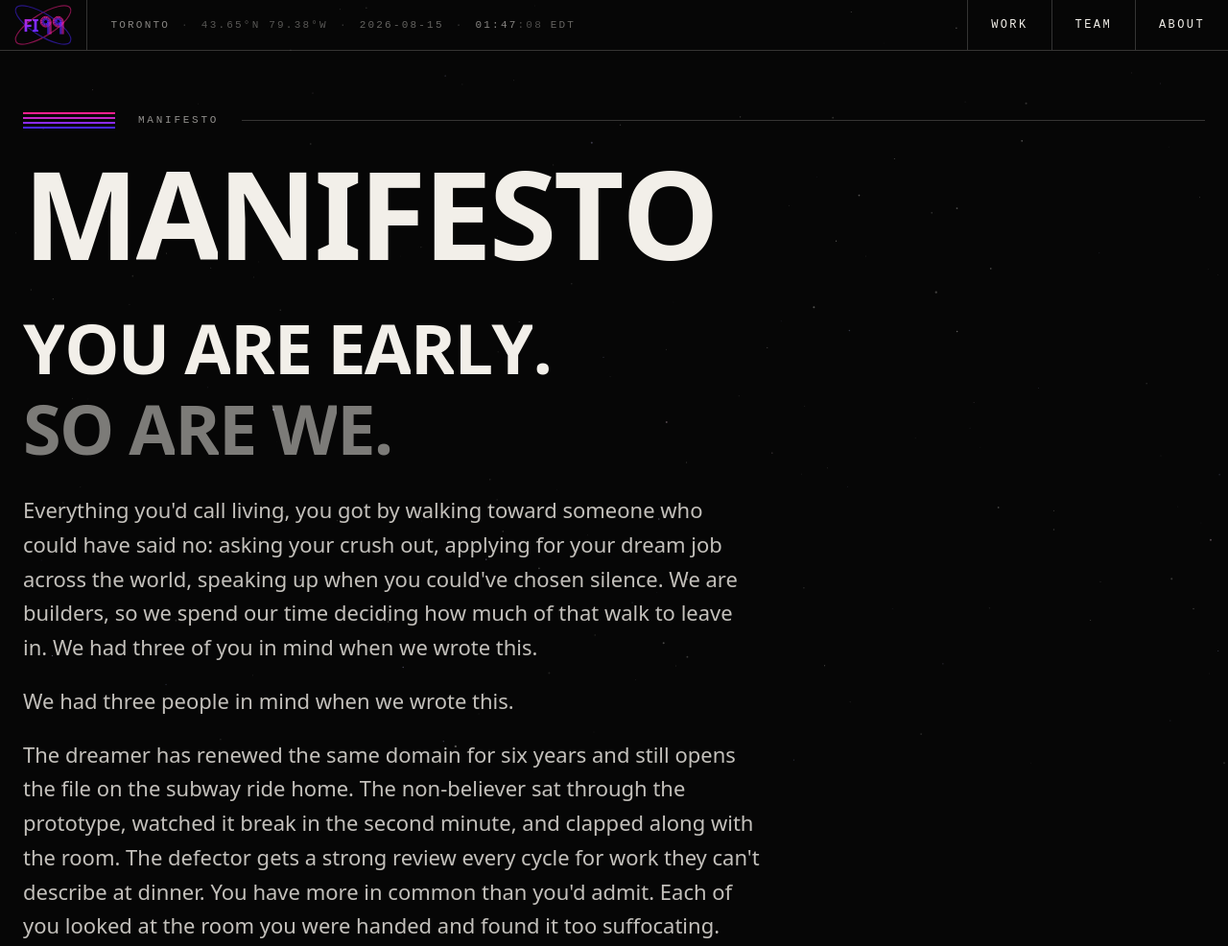
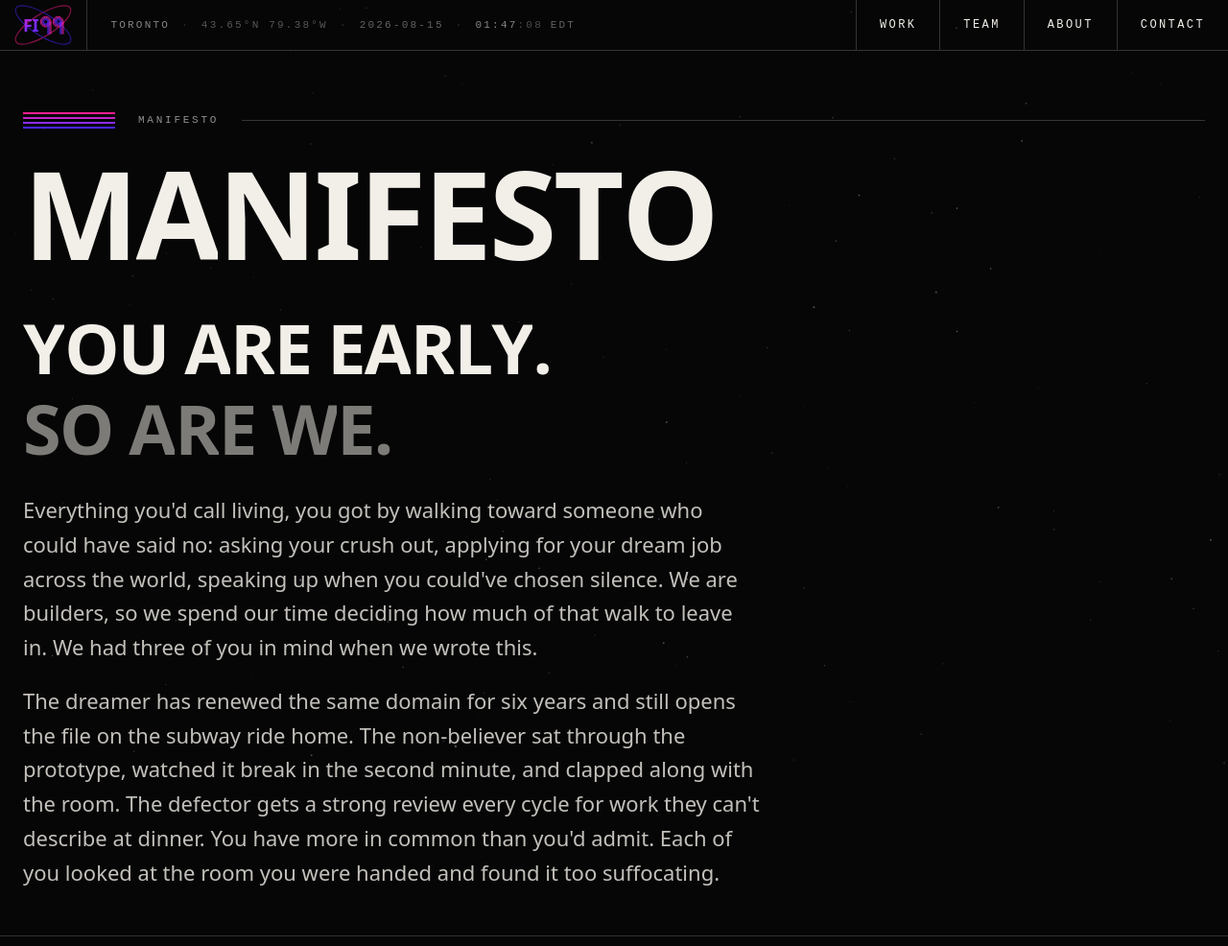
Before and after one commit to FI99-Inc/FI99, an Astro site: page /about in a window 1280 px wide. Shown: the top 986 px of the page at 96% size. Built offline with nearby package versions, Linux system fonts and the light colour scheme; Astro itself is replaced by a stand-in of ours; animation ran at ten frames a second; a web font is replaced by a local one.

Commit message:
feat: add contact link to navigation for improved accessibility

```diff
--- a/src/data/manifesto.js
+++ b/src/data/manifesto.js
@@ -15,7 +15,6 @@ export const opening = {
   admission: 'So are we.',
   body: [
     "Everything you'd call living, you got by walking toward someone who could have said no: asking your crush out, applying for your dream job across the world, speaking up when you could've chosen silence. We are builders, so we spend our time deciding how much of that walk to leave in. We had three of you in mind when we wrote this.",
-    'We had three people in mind when we wrote this.',
     "The dreamer has renewed the same domain for six years and still opens the file on the subway ride home. The non-believer sat through the prototype, watched it break in the second minute, and clapped along with the room. The defector gets a strong review every cycle for work they can't describe at dinner. You have more in common than you'd admit. Each of you looked at the room you were handed and found it too suffocating.",
   ],
 };
--- a/src/layouts/Base.astro
+++ b/src/layouts/Base.astro
@@ -30,6 +30,7 @@ const nav = [
   { href: '/work', label: 'WORK' },
   { href: '/team', label: 'TEAM' },
   { href: '/about', label: 'ABOUT' },
+  { href: 'mailto:contact@fi99.ca', label: 'CONTACT' },
 ];
 
 const year = new Date().getFullYear();
```
